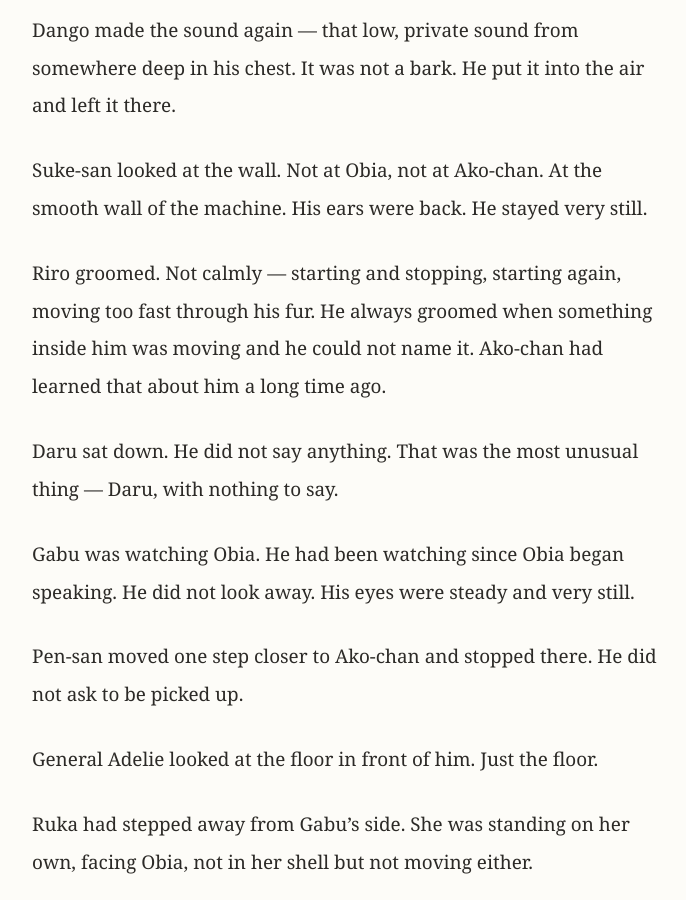
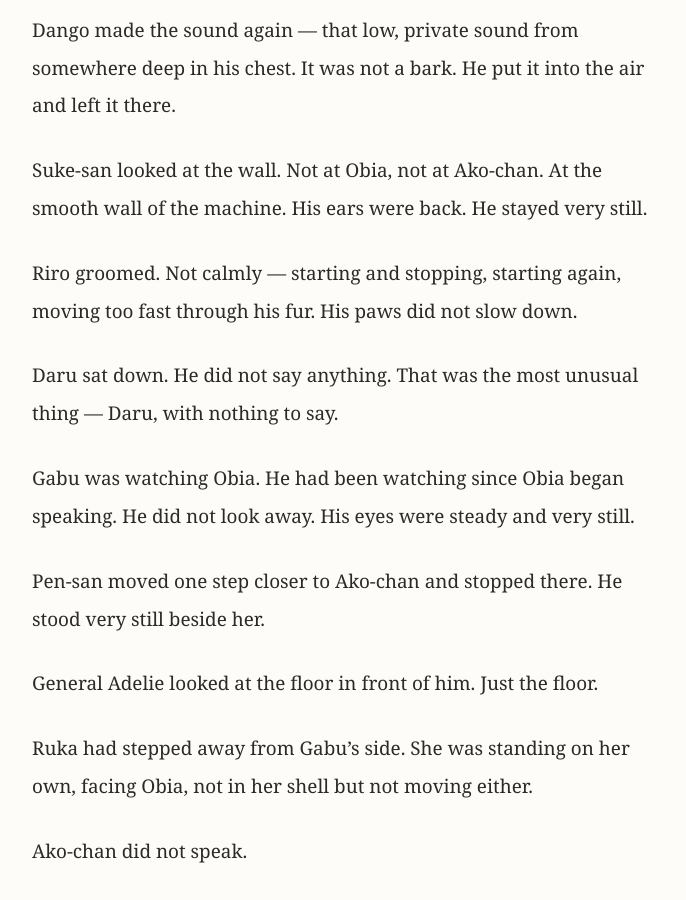
Before and after one commit to morisaki-yuichi/ako-chans-adventure, a Jekyll site: the page built from season2/chapter21/ep086.md, in a window 1280 px wide and 900 px high, scrolled down 432 px. Shown: the whole window, without its empty margins (294-980 px from the left). Built offline with Jekyll 4.4.1, drawn with Linux system fonts in a browser that asks for light colours.

Commit message:
Fix Ep86 — remove unestablished Riro grooming-as-habit note; fix Pen-san description

```diff
--- a/season2/chapter21/ep086.md
+++ b/season2/chapter21/ep086.md
@@ -20,13 +20,13 @@
 
 Suke-san looked at the wall. Not at Obia, not at Ako-chan. At the smooth wall of the machine. His ears were back. He stayed very still.
 
-Riro groomed. Not calmly — starting and stopping, starting again, moving too fast through his fur. He always groomed when something inside him was moving and he could not name it. Ako-chan had learned that about him a long time ago.
+Riro groomed. Not calmly — starting and stopping, starting again, moving too fast through his fur. His paws did not slow down.
 
 Daru sat down. He did not say anything. That was the most unusual thing — Daru, with nothing to say.
 
 Gabu was watching Obia. He had been watching since Obia began speaking. He did not look away. His eyes were steady and very still.
 
-Pen-san moved one step closer to Ako-chan and stopped there. He did not ask to be picked up.
+Pen-san moved one step closer to Ako-chan and stopped there. He stood very still beside her.
 
 General Adelie looked at the floor in front of him. Just the floor.
 
```
